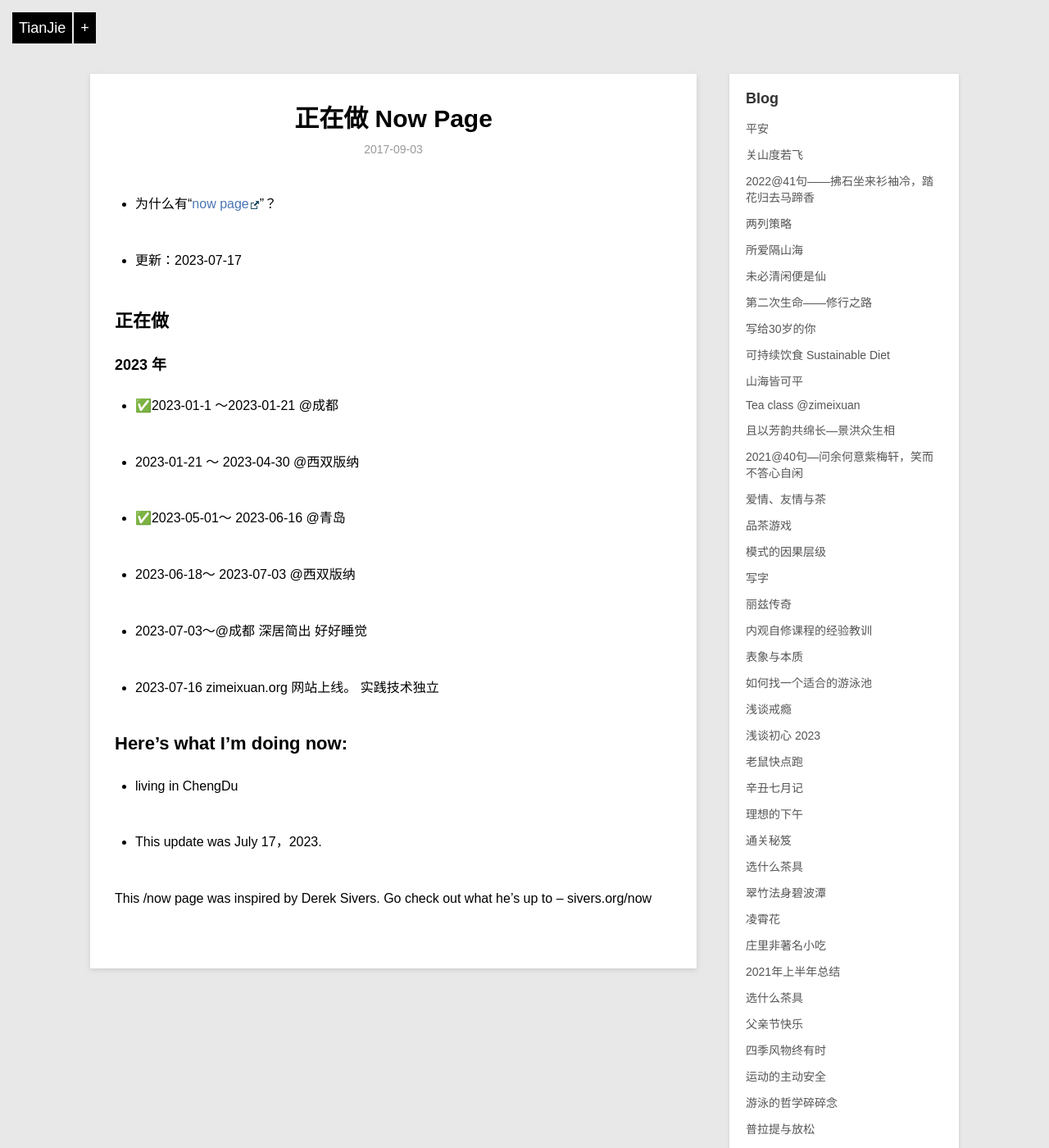
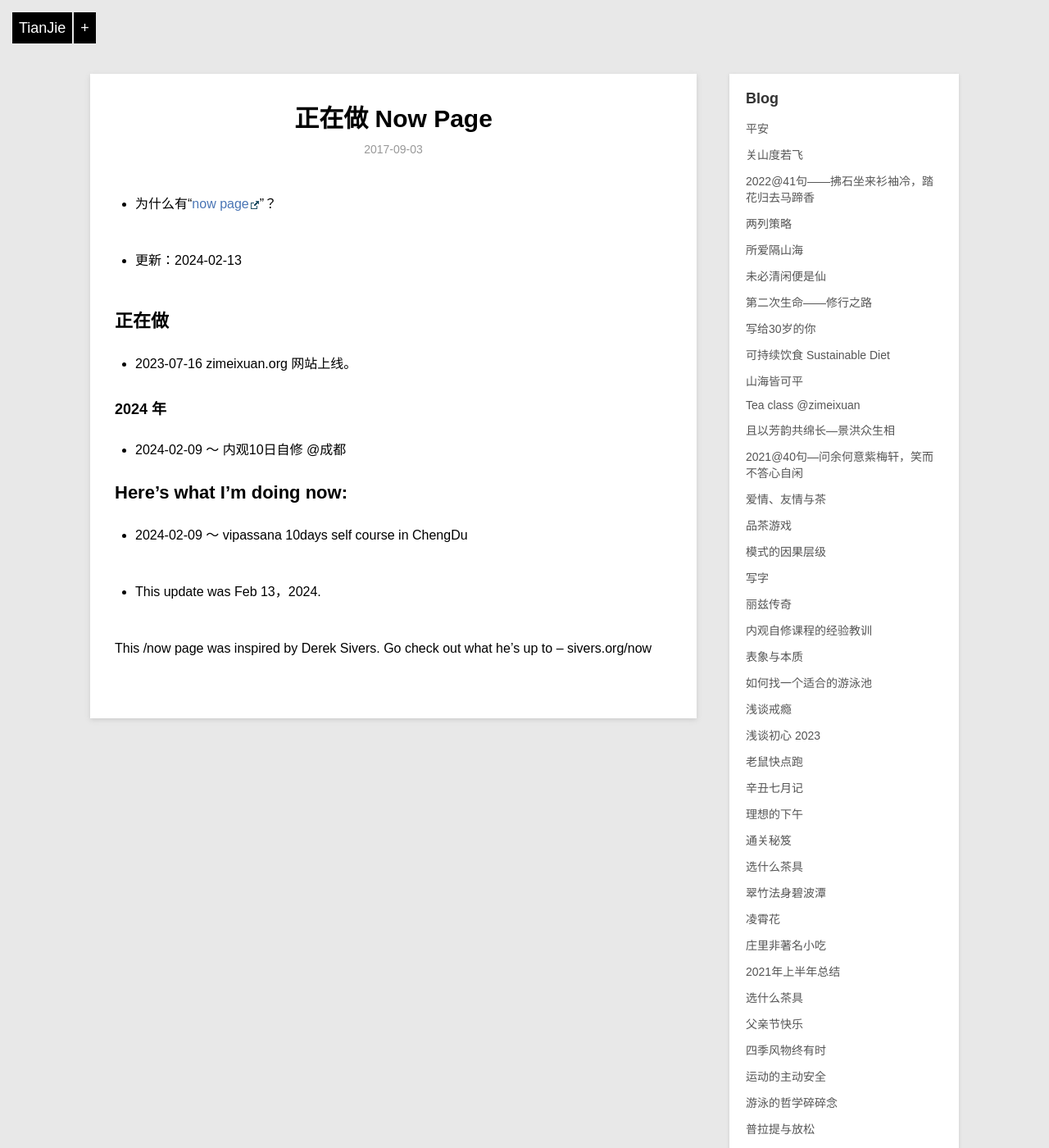
Before and after one commit to violettianjie/violettianjie.github.io, a Jekyll site: the page built from _posts/blog/2017-09-03-now.md, in a window 1280 px wide and 1400 px high. Shown: the whole window at 82% size. Built offline with Jekyll 4.4.1, drawn with Linux system fonts in a browser that asks for light colours; comment, search, counter and statistics services are not loaded.

Commit message:
Update 2017-09-03-now.md

```diff
--- a/_posts/blog/2017-09-03-now.md
+++ b/_posts/blog/2017-09-03-now.md
@@ -9,34 +9,26 @@ category: blog
 - 为什么有“[now page](http://nownownow.com/about)”？
 
 
-- 更新：2023-07-17
+- 更新：2024-02-13
 
 
 ## 正在做
 
+- 2023-07-16 zimeixuan.org 网站上线。
 
-### 2023 年
+### 2024 年
 
-- ✅2023-01-1 ～2023-01-21 @成都
+- 2024-02-09 ～  内观10日自修 @成都
 
--   2023-01-21 ～ 2023-04-30 @西双版纳
-
-- ✅2023-05-01～ 2023-06-16 @青岛
-
-- 2023-06-18～ 2023-07-03 @西双版纳
-
-- 2023-07-03～@成都 深居简出 好好睡觉
-
-- 2023-07-16 zimeixuan.org 网站上线。 实践技术独立
 
 
 
 ## Here’s what I’m doing now:
 
-- living in ChengDu
+- 2024-02-09 ～  vipassana 10days self course in ChengDu
 
 
-- This update was July 17，2023.
+- This update was Feb 13，2024.
 
 This /now page was inspired by Derek Sivers. Go check out what he’s up to – sivers.org/now
 
```
